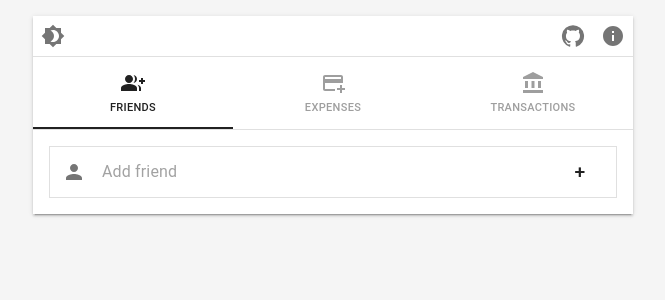
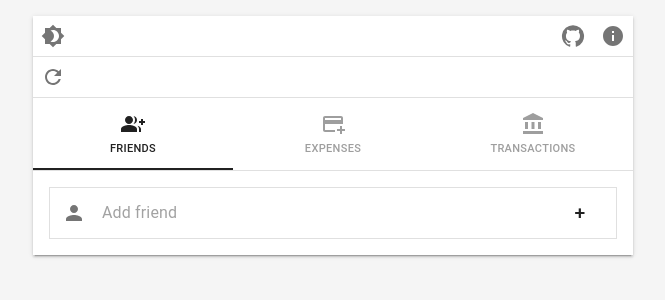
Before and after one commit to swport/payment-split, a React (Create React App) app: page / in a window 1280 px wide. Shown: the top 300 px of the page, without its empty margins (307-972 px from the left). Built offline with nearby package versions, Linux system fonts and the light colour scheme.

Commit message:
adds header and reset functionality

```diff
--- a/src/components/Trips/Trip-context/Trip-context.tsx
+++ b/src/components/Trips/Trip-context/Trip-context.tsx
@@ -18,6 +18,7 @@ interface TripProviderState extends State {
     addTxn: (friendId: FriendType["id"], txnInput: TxnInputType) => void;
     updateTxn: (txnId: TxnType["id"], amount: TxnType["amount"]) => void;
     removeTxn: (txnId: TxnType["id"]) => void;
+    reset: () => void;
 }
 
 const TripContext = React.createContext<TripProviderState | undefined>(
@@ -61,6 +62,8 @@ function TripProvider(props: IProps) {
     const removeTxn = (txnId: TxnType["id"]) =>
         dispatch({ type: "REMOVE_TXN", txnId });
 
+    const reset = () => dispatch({ type: "RESET" });
+
     const value = React.useMemo(
         () => ({
             ...state,
@@ -70,6 +73,7 @@ function TripProvider(props: IProps) {
             addTxn,
             updateTxn,
             removeTxn,
+            reset
         }),
         [state]
     );
--- a/src/components/Trips/Trip-context/Trip-reducer.tsx
+++ b/src/components/Trips/Trip-context/Trip-reducer.tsx
@@ -27,7 +27,8 @@ export type Action =
       }
     | { type: "ADD_TXN"; friendId: FriendType["id"]; txnInput: TxnInputType }
     | { type: "REMOVE_TXN"; txnId: TxnType["id"] }
-    | { type: "UPDATE_TXN"; txnId: TxnType["id"]; amount: TxnType["amount"] };
+    | { type: "UPDATE_TXN"; txnId: TxnType["id"]; amount: TxnType["amount"] }
+    | { type: "RESET" };
 
 export const initialState = {
     friends: [],
@@ -90,6 +91,9 @@ function TripReducer(state: State, action: Action): State {
                 ...state,
                 txns: updatedTxns,
             };
+
+        case "RESET":
+            return initialState;
     }
 
     return state;
--- /dev/null
+++ b/src/components/Trips/Trip-header.tsx
@@ -0,0 +1,52 @@
+import React from "react";
+
+import Box from "@mui/material/Box";
+import Grid from "@mui/material/Grid";
+import IconButton from "@mui/material/IconButton";
+
+import RefreshIcon from "@mui/icons-material/Refresh";
+import { useTripContext } from "./Trip-context/Trip-context";
+
+const TripHeader = () => {
+
+    const { reset } = useTripContext();
+
+    const resetTrip = (e: React.MouseEvent<HTMLButtonElement>) => {
+        e.preventDefault();
+
+        if( window.confirm("Are you sure? All data will be lost.") ) {
+            reset();
+        }
+    };
+
+    return (
+        <Box
+            borderBottom={1}
+            borderColor="divider"
+        >
+            <Grid
+                container
+                wrap="nowrap"
+            >
+                <Grid
+                    item
+                    xs={6}
+                >
+                    <IconButton
+                            onClick={resetTrip}
+                        >
+                        <RefreshIcon />
+                    </IconButton>
+                </Grid>
+                <Grid
+                    item
+                    xs={6}
+                >
+
+                </Grid>
+            </Grid>
+        </Box>
+    );
+};
+
+export default TripHeader;
--- a/src/components/Trips/Trips.tsx
+++ b/src/components/Trips/Trips.tsx
@@ -1,9 +1,12 @@
 import Trip from "./Trip";
 import TripProvider from "./Trip-context/Trip-context";
+
+import TripHeader from "./Trip-header";
 
 const Trips = () => {
     return (
         <TripProvider>
+            <TripHeader />
             <Trip />
         </TripProvider>
     );
```
